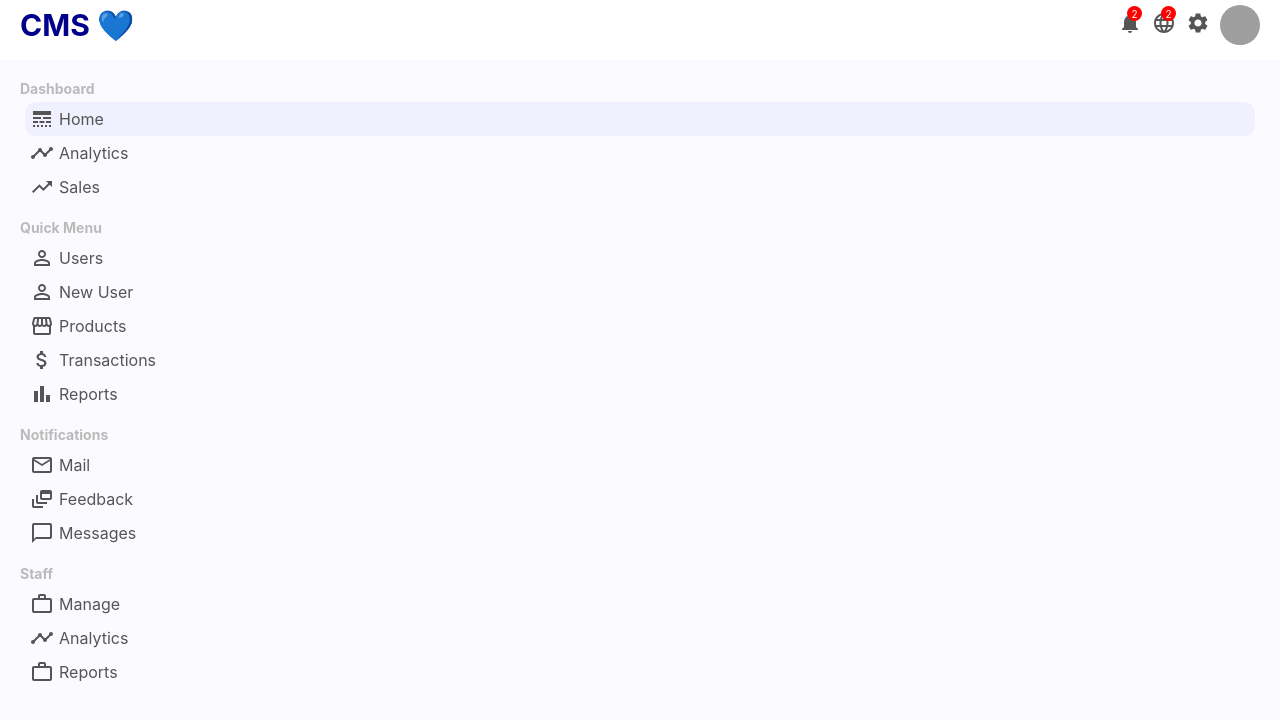
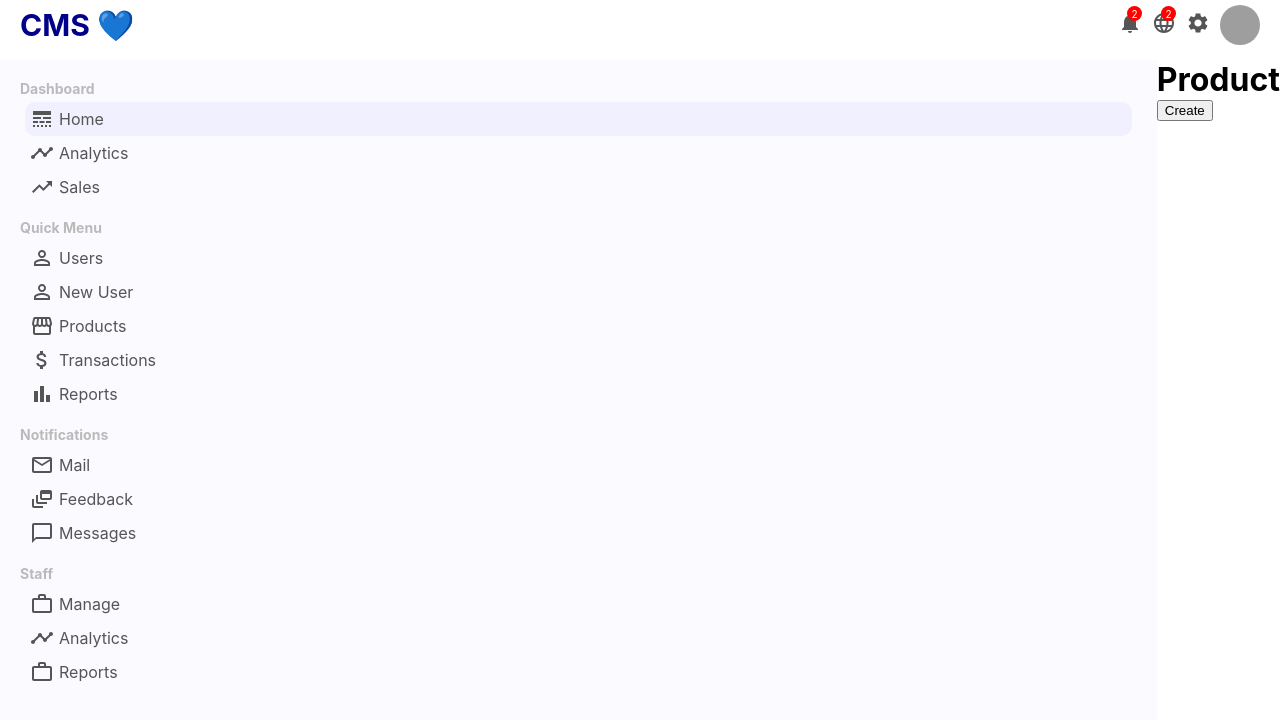
Before and after one commit to mohammadfaramarzi1/react-cms-course, a React (Create React App) app: page /product/1 in a window 1280 px wide. Shown: the top 720 px of the page. Built offline with nearby package versions, Linux system fonts and the light colour scheme; grey boxes are pictures that could not be loaded.

Commit message:
feat: first template Product.jsx file

```diff
--- a/src/pages/Product/Product.jsx
+++ b/src/pages/Product/Product.jsx
@@ -1,9 +1,17 @@
-import React from 'react'
+import { Link } from "react-router-dom";
+import "./Product.css";
 
 function Product() {
   return (
-    <div>Product</div>
-  )
+    <div className="product">
+      <div className="product__title-container">
+        <h1 className="product__title">Product</h1>
+        <Link to="/newProduct" className="link">
+          <button className="product__add-btn">Create</button>
+        </Link>
+      </div>
+    </div>
+  );
 }
 
-export default Product
+export default Product;
--- a/src/routes.js
+++ b/src/routes.js
@@ -1,5 +1,6 @@
 import Home from "./pages/Home/Home";
 import NewUser from "./pages/NewUser/NewUser";
+import Product from "./pages/Product/Product";
 import Products from "./pages/Products/Products";
 import UsersList from "./pages/UsersList/UsersList";
 
@@ -8,6 +9,7 @@ let routes = [
   { path: "/users", element: <UsersList /> },
   { path: "newUser", element: <NewUser /> },
   { path: "products", element: <Products /> },
+  { path: "product/:productID", element: <Product /> },
 ];
 
 export default routes;
```
